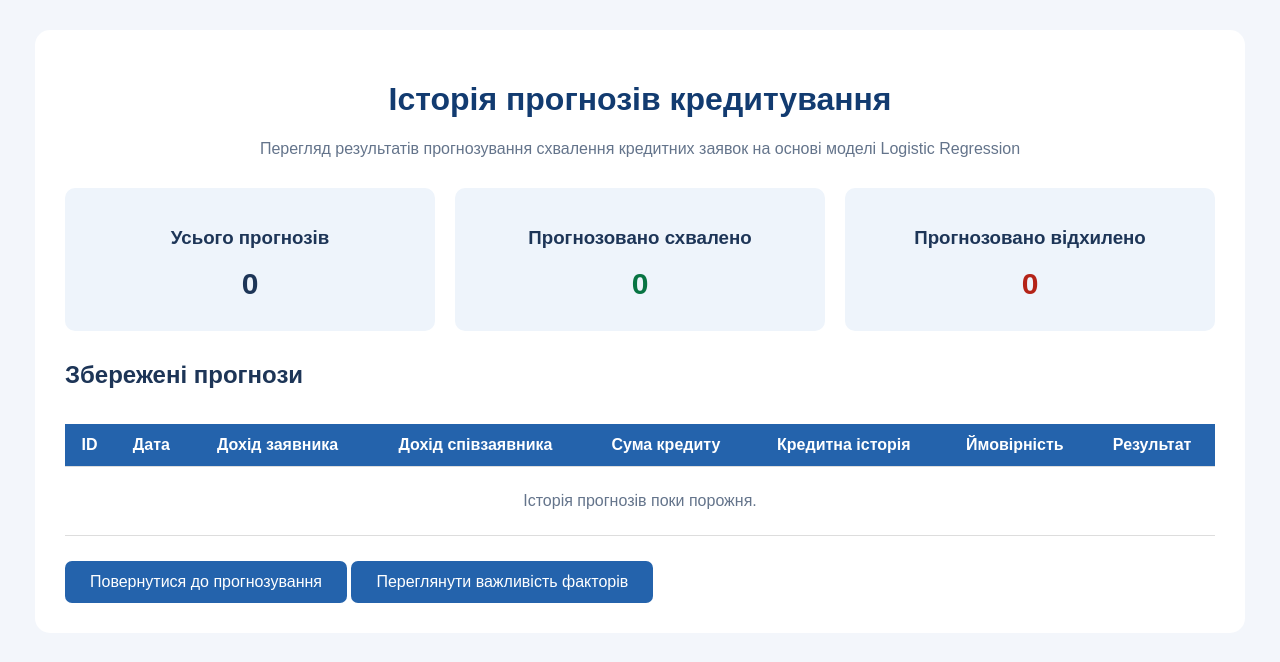
After one commit to SviatoslavIshchenko/loan_prediction, a Django app: page /history/ in a window 1280 px wide. The commit adds this page. Shown: the top 662 px of the page. Run offline with Django 5.2, Linux system fonts and the light colour scheme; data that the repository does not hold is empty; parts of the project's set-up code (start-up, migrations or seed data) failed here and were passed over.

Commit message:
Add prediction history and feature importance

```diff
--- a/config/settings.py
+++ b/config/settings.py
@@ -105,7 +105,7 @@ AUTH_PASSWORD_VALIDATORS = [
 
 LANGUAGE_CODE = 'en-us'
 
-TIME_ZONE = 'UTC'
+TIME_ZONE = 'Europe/Kyiv'
 
 USE_I18N = True
 
--- /dev/null
+++ b/predictor/templates/predictor/history.html
@@ -0,0 +1,229 @@
+
+<!DOCTYPE html>
+<html lang="uk">
+<head>
+    <meta charset="UTF-8">
+    <meta name="viewport" content="width=device-width, initial-scale=1.0">
+    <title>Історія прогнозів кредитування</title>
+
+    <style>
+        body {
+            font-family: Arial, sans-serif;
+            background-color: #f3f6fb;
+            margin: 0;
+            padding: 30px;
+            color: #1d3557;
+        }
+
+        .container {
+            max-width: 1150px;
+            margin: auto;
+            background-color: white;
+            padding: 30px;
+            border-radius: 15px;
+        }
+
+        h1 {
+            text-align: center;
+            color: #123b70;
+        }
+
+        .description {
+            text-align: center;
+            color: #64748b;
+            margin-bottom: 30px;
+        }
+
+        .stats {
+            display: flex;
+            gap: 20px;
+            margin-bottom: 30px;
+        }
+
+        .stat-card {
+            flex: 1;
+            padding: 20px;
+            text-align: center;
+            background-color: #eef4fb;
+            border-radius: 10px;
+        }
+
+        .stat-card h2 {
+            font-size: 30px;
+            margin: 10px 0;
+        }
+
+        .approved {
+            color: #087443;
+        }
+
+        .rejected {
+            color: #b42318;
+        }
+
+        .table-container {
+            overflow-x: auto;
+        }
+
+        table {
+            width: 100%;
+            border-collapse: collapse;
+            margin-top: 15px;
+        }
+
+        th, td {
+            padding: 12px;
+            text-align: center;
+            border-bottom: 1px solid #ddd;
+        }
+
+        th {
+            background-color: #2463ac;
+            color: white;
+        }
+
+        tr:hover {
+            background-color: #f1f5f9;
+        }
+
+        .button {
+            display: inline-block;
+            margin-top: 25px;
+            padding: 12px 25px;
+            background-color: #2463ac;
+            color: white;
+            text-decoration: none;
+            border-radius: 7px;
+        }
+
+        .button:hover {
+            background-color: #174b87;
+        }
+
+        .empty {
+            text-align: center;
+            padding: 25px;
+            color: #64748b;
+        }
+    </style>
+</head>
+
+<body>
+
+<div class="container">
+
+    <h1>Історія прогнозів кредитування</h1>
+
+    <p class="description">
+        Перегляд результатів прогнозування схвалення кредитних заявок
+        на основі моделі Logistic Regression
+    </p>
+
+    <!-- Статистика прогнозів -->
+
+    <div class="stats">
+
+        <div class="stat-card">
+            <h3>Усього прогнозів</h3>
+            <h2>{{ total }}</h2>
+        </div>
+
+        <div class="stat-card">
+            <h3>Прогнозовано схвалено</h3>
+            <h2 class="approved">{{ approved }}</h2>
+        </div>
+
+        <div class="stat-card">
+            <h3>Прогнозовано відхилено</h3>
+            <h2 class="rejected">{{ rejected }}</h2>
+        </div>
+
+    </div>
+
+    <!-- Таблиця прогнозів -->
+
+    <h2>Збережені прогнози</h2>
+
+    <div class="table-container">
+
+        <table>
+
+            <thead>
+                <tr>
+                    <th>ID</th>
+                    <th>Дата</th>
+                    <th>Дохід заявника</th>
+                    <th>Дохід співзаявника</th>
+                    <th>Сума кредиту</th>
+                    <th>Кредитна історія</th>
+                    <th>Ймовірність</th>
+                    <th>Результат</th>
+                </tr>
+            </thead>
+
+            <tbody>
+
+                {% for item in predictions %}
+
+                <tr>
+                    <td>{{ item.id }}</td>
+
+                    <td>
+                        {{ item.created_at|date:"d.m.Y H:i" }}
+                    </td>
+
+                    <td>{{ item.applicant_income|floatformat:2 }}</td>
+
+                    <td>{{ item.coapplicant_income|floatformat:2 }}</td>
+
+                    <td>{{ item.loan_amount|floatformat:2 }}</td>
+
+                    <td>
+                        {% if item.credit_history == 1 %}
+                            Позитивна
+                        {% else %}
+                            Негативна
+                        {% endif %}
+                    </td>
+
+                    <td>
+                        {% widthratio item.probability 1 100 %}%
+                    </td>
+
+                    <td>
+                        {% if item.prediction == 1 %}
+                            <span class="approved">Схвалено</span>
+                        {% else %}
+                            <span class="rejected">Відхилено</span>
+                        {% endif %}
+                    </td>
+                </tr>
+
+                {% empty %}
+
+                <tr>
+                    <td colspan="8" class="empty">
+                        Історія прогнозів поки порожня.
+                    </td>
+                </tr>
+
+                {% endfor %}
+
+            </tbody>
+
+        </table>
+
+    </div>
+
+    <a href="{% url 'predict' %}" class="button">
+        Повернутися до прогнозування
+    </a>
+
+    <a href="{% url 'feature_importance' %}" class="button">
+        Переглянути важливість факторів
+    </a>
+
+</div>
+
+</body>
+</html>
--- a/predictor/urls.py
+++ b/predictor/urls.py
@@ -2,5 +2,11 @@ from django.urls import path
 from . import views
 
 urlpatterns = [
-    path("", views.predict_loan, name="predict_loan"),
+    path("", views.predict_loan, name="predict"),
+    path("history/", views.history, name="history"),
+    path(
+        "feature-importance/",
+        views.feature_importance,
+        name="feature_importance"
+    ),
 ]
--- a/predictor/views.py
+++ b/predictor/views.py
@@ -1,8 +1,9 @@
 import pandas as pd
-
+import joblib
 from django.shortcuts import render
 
 from .forms import LoanPredictionForm
+from .models import LoanPrediction
 from .ml_service import model, features, threshold
 
 
@@ -60,6 +61,26 @@ def predict_loan(request):
                 probability >= float(threshold)
             )
 
+            # Збереження результату прогнозування в базу даних
+            LoanPrediction.objects.create(
+                gender=data["Gender"],
+                married=data["Married"],
+                dependents=data["Dependents"],
+                education=data["Education"],
+                self_employed=data["Self_Employed"],
+
+                applicant_income=data["ApplicantIncome"],
+                coapplicant_income=data["CoapplicantIncome"],
+                loan_amount=data["LoanAmount"],
+                loan_amount_term=int(data["Loan_Amount_Term"]),
+
+                credit_history=int(data["Credit_History"]),
+                property_area=data["Property_Area"],
+
+                probability=probability,
+                prediction=prediction
+            )
+
         else:
             error_message = (
                 "Перевірте правильність введених даних."
@@ -87,3 +108,70 @@ def predict_loan(request):
         "predictor/predict.html",
         context
     )
+
+# Сторінка історії прогнозів
+def history(request):
+
+    # Отримуємо всі прогнози з бази даних
+    predictions = LoanPrediction.objects.all().order_by("-created_at")
+
+    # Загальна кількість прогнозів
+    total = predictions.count()
+
+    # Кількість прогнозованих схвалень
+    approved = predictions.filter(prediction=1).count()
+
+    # Кількість прогнозованих відмов
+    rejected = predictions.filter(prediction=0).count()
+
+    # Дані для HTML-шаблону
+    context = {
+        "predictions": predictions,
+        "total": total,
+        "approved": approved,
+        "rejected": rejected
+    }
+
+    return render(
+        request,
+        "predictor/history.html",
+        context
+    )
+
+# Сторінка коефіцієнтів Logistic Regression
+def feature_importance(request):
+
+    model = joblib.load(
+        "predictor/ml_models/loan_logistic_pipeline.pkl"
+    )
+
+    preprocessor = model.named_steps["preprocessor"]
+    classifier = model.named_steps["classifier"]
+
+    # Назви ознак після обробки
+    feature_names = preprocessor.get_feature_names_out()
+
+    # Коефіцієнти моделі
+    coefficients = classifier.coef_[0]
+
+    # Формуємо таблицю
+    features = []
+
+    for name, coef in zip(feature_names, coefficients):
+        features.append({
+            "name": name,
+            "coefficient": round(float(coef), 6),
+            "importance": round(abs(float(coef)), 6)
+        })
+
+    # Сортуємо за абсолютним значенням
+    features.sort(
+        key=lambda x: x["importance"],
+        reverse=True
+    )
+
+    return render(
+        request,
+        "predictor/feature_importance.html",
+        {"features": features}
+    )
```
Also changed, not shown: feature_importance.py (added, +37 -0 lines), predictor/models.py (+28 -1 lines), predictor/templates/predictor/feature_importance.html (added, +122 -0 lines), predictor/templates/predictor/predict.html (+12 -0 lines), predictor/migrations/0001_initial.py (added).
